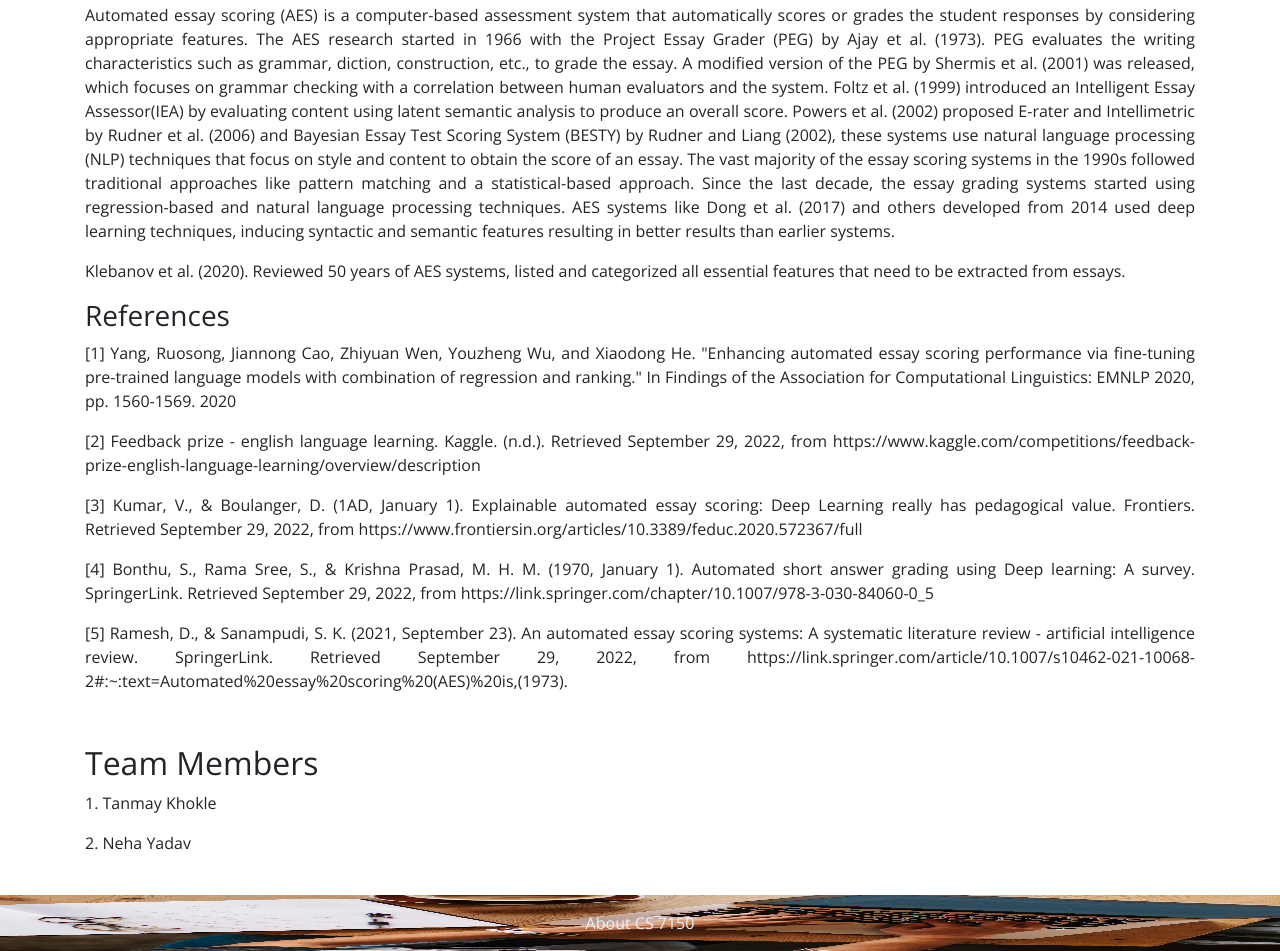
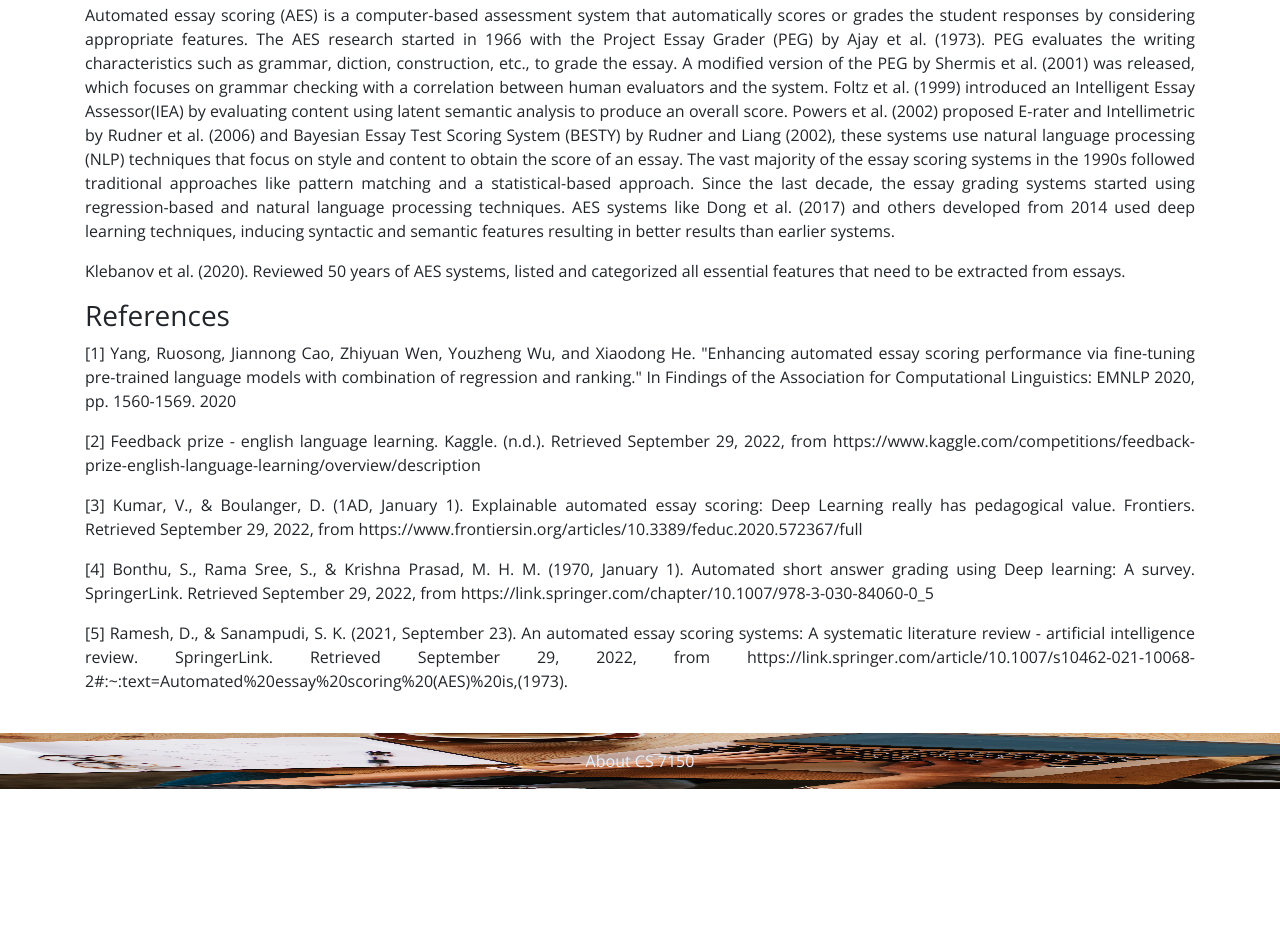
Before and after one commit to nehayadav7295/Automated-essay-scoring-for-English-Language-Learners, a plain HTML site: page index.html in a window 1280 px wide. Shown: the part 1087-2038 px from the top of the page. After the commit the page ends 1876 px from the top, so only its background shows below. Drawn offline with nearby package versions, Linux system fonts and the light colour scheme.

Commit message:
Update index.html

```diff
--- a/index.html
+++ b/index.html
@@ -60,12 +60,6 @@
 <p align="justify">[4] Bonthu, S., Rama Sree, S., &amp; Krishna Prasad, M. H. M. (1970, January 1). Automated short answer grading using Deep learning: A survey. SpringerLink. Retrieved September 29, 2022, from https://link.springer.com/chapter/10.1007/978-3-030-84060-0_5 </p>
 <p align="justify">[5] Ramesh, D., &amp; Sanampudi, S. K. (2021, September 23). An automated essay scoring systems: A systematic literature review - artificial intelligence review. SpringerLink. Retrieved September 29, 2022, from https://link.springer.com/article/10.1007/s10462-021-10068-2#:~:text=Automated%20essay%20scoring%20(AES)%20is,(1973). </p>
 
-<h2>Team Members</h2>
-
-<p align="justify" >1. Tanmay Khokle</p>
-<p align="justify">2. Neha Yadav</p>
-
-
 </div><!--col-->
 </div><!--row -->
 </div> <!-- container -->
```
